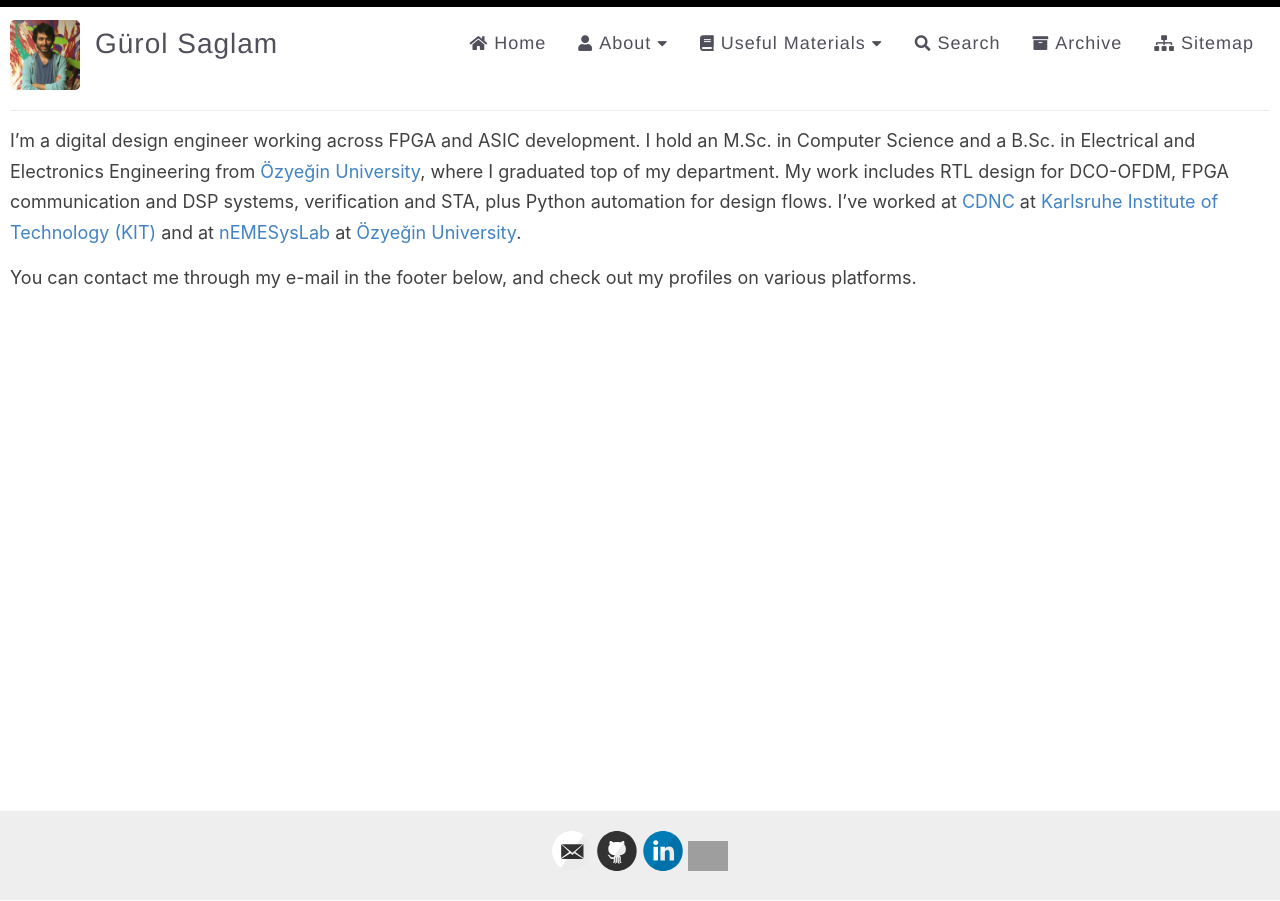
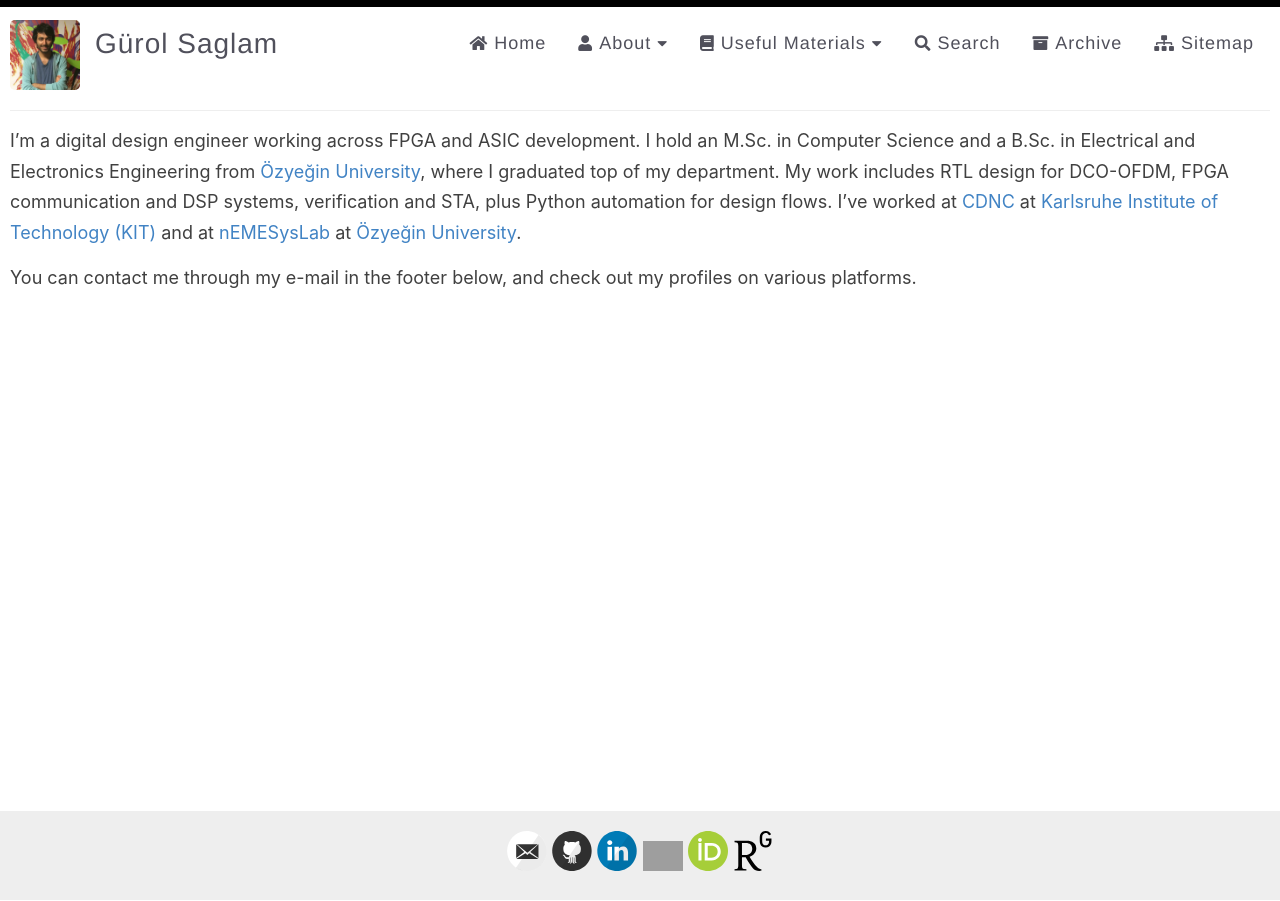
Before and after one commit to gurolsaglam/gurolsaglam.github.io, a Jekyll site: the page built from index.md, in a window 1280 px wide. Built offline with Jekyll 4.4.1, drawn with Linux system fonts in a browser that asks for light colours; grey boxes are pictures that could not be loaded.

Commit message:
ORCID and Researchgate icons added, google seo added

```diff
--- a/_config.yml
+++ b/_config.yml
@@ -36,6 +36,8 @@ footer-links:
   playconsole:
   mastodon: # <your-mastodon-instance>/@<your-user-name> eg. fosstodon.org/@username
   googlescholar: iqtPWcYAAAAJ #your google scholar profile's user id number in the profile link. For example mine is: https://scholar.google.com/citations?user=iqtPWcYAAAAJ
+  orcid: 0000-0002-7762-7384
+  researchgate: Guerol-Saglam
 
 # Enter your Disqus shortname (not your username) to enable commenting on posts
 # You can find your shortname on the Settings page of your Disqus account
--- a/_includes/meta.html
+++ b/_includes/meta.html
@@ -23,3 +23,4 @@
 <meta property="og:image" content="{{ site.url }}{{ site.avatar }}"/>
 <meta property="twitter:image" content="{{ site.url }}{{ site.avatar }}"/>
 {% endif %}
+<meta name="google-site-verification" content="psOW2eFuEt6UsiR6o6ELzoNN5ZoeTwpC-RcbK" />
--- a/_includes/svg-icons.html
+++ b/_includes/svg-icons.html
@@ -14,3 +14,5 @@
 {% if site.footer-links.playconsole %}<a href="https://play.google.com/store/apps/dev?id={{ site.footer-links.playconsole }}" target="_blank"><i class="svg-icon playconsole"></i></a>{% endif %}
 {% if site.footer-links.mastodon %}<a rel="me" href="https://{{ site.footer-links.mastodon }}" target="_blank"><i class="svg-icon mastodon"></i></a>{% endif %}
 {% if site.footer-links.googlescholar %}<a href="https://scholar.google.com/citations?user={{ site.footer-links.googlescholar }}" target="_blank"><img width="40" alt="Google Scholar logo" src="https://upload.wikimedia.org/wikipedia/commons/thumb/c/c7/Google_Scholar_logo.svg/960px-Google_Scholar_logo.svg.png"></a>{% endif %}
+{% if site.footer-links.orcid %}<a href="https://orcid.org/{{ site.footer-links.orcid }}" target="_blank"><img width="40" alt="ORCID logo" src="{{ site.baseurl }}/images/ORCID-iD_icon_vector.svg"></a>{% endif %}
+{% if site.footer-links.researchgate %}<a href="https://researchgate.net/profile/{{ site.footer-links.researchgate }}" target="_blank"><img width="40" alt="ResearchGate logo" src="{{ site.baseurl }}/images/Researchgate--Streamline-Simple-Icons.svg"></a>{% endif %}
```
Also changed, not shown: images/ORCID-iD_icon_vector.svg (added), images/Researchgate--Streamline-Simple-Icons.svg (added).
